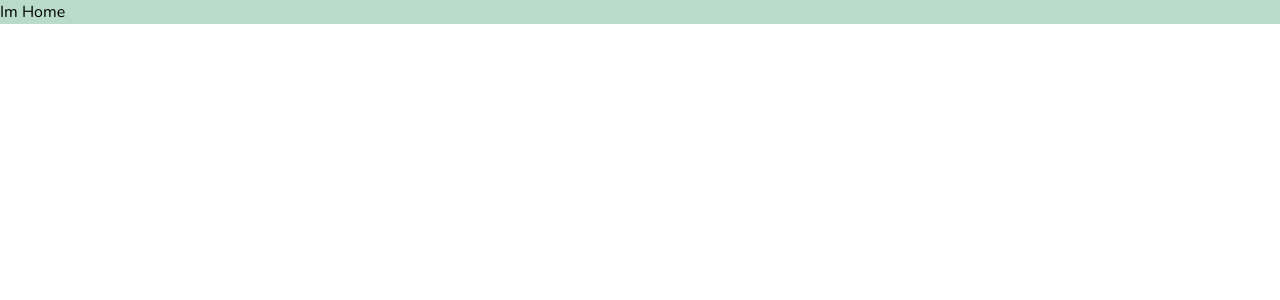
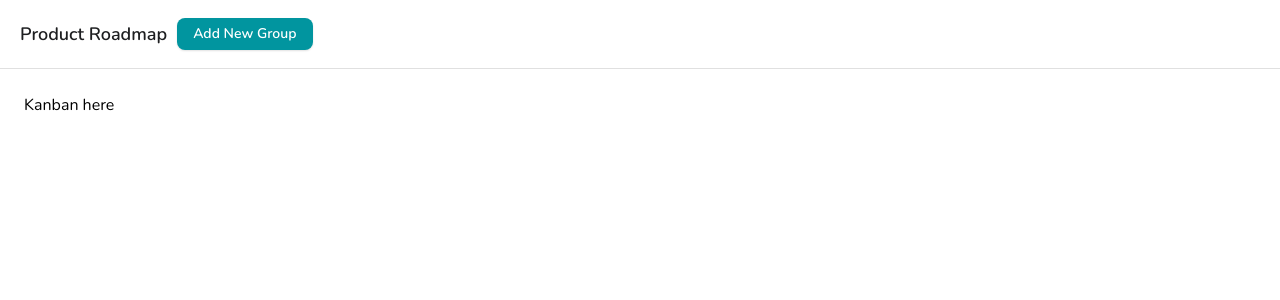
Before and after one commit to novanda1/react-kanban, a React (Vite) app: page /v1 in a window 1280 px wide. Shown: the top 300 px of the page. Built offline with nearby package versions, Linux system fonts and the light colour scheme.

Commit message:
feat(page): init homepage

```diff
--- /dev/null
+++ b/src/components/Container.tsx
@@ -0,0 +1,21 @@
+import classNames from 'classnames'
+import { FC, PropsWithChildren } from 'react'
+
+type Props = React.DetailedHTMLProps<
+  React.HTMLAttributes<HTMLDivElement>,
+  HTMLDivElement
+>
+
+const Container: FC<PropsWithChildren & Props> = ({
+  children,
+  className,
+  ...props
+}) => {
+  return (
+    <div className={classNames('max-w-app mx-auto px-6', className)} {...props}>
+      {children}
+    </div>
+  )
+}
+
+export default Container
--- a/src/pages/Home.tsx
+++ b/src/pages/Home.tsx
@@ -1,5 +1,23 @@
+import classNames from 'classnames'
+import Button from '../components/Button'
+import Container from '../components/Container'
+
 const Home: React.FC = () => {
-  return <div className="bg-success">Im Home</div>
+  return (
+    <div>
+      <div
+        className={classNames(
+          'px-5 py-4.5',
+          'flex flex-row items-center gap-2.5',
+          'border-b border-b-neutral-40',
+        )}
+      >
+        <h1 className="font-bold text-lg text-neutral-200">Product Roadmap</h1>
+        <Button variant="primary">Add New Group</Button>
+      </div>
+      <Container className="mt-6">Kanban here</Container>
+    </div>
+  )
 }
 
 export default Home
```
